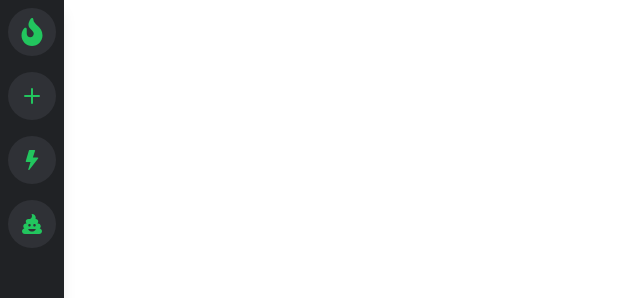
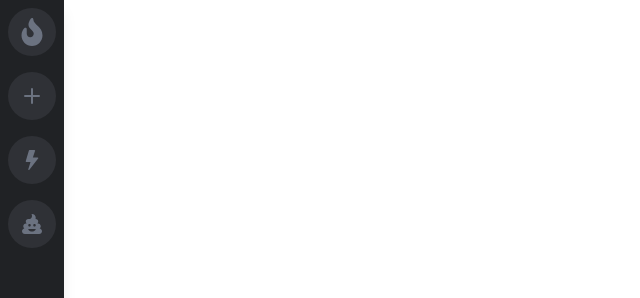
Before and after one commit to Matthew-Bowman/TailwindCSS-Tutorial, a React (Create React App) app in the folder tutorial/: page / in a window 1280 px wide. Shown: the top 298 px of the page, without its empty margins (0-640 px from the left). Built offline with nearby package versions, Linux system fonts and the light colour scheme.

Commit message:
Updated Sidebar

```diff
--- a/tutorial/src/SideBar.js
+++ b/tutorial/src/SideBar.js
@@ -1,5 +1,5 @@
-import {BsPlus, BsFillLightningFill, BsGearFill} from 'react-icons/bs'
-import {FaFill, FaPoo, FaFire} from 'react-icons/fa'
+import {BsPlus, BsFillLightningFill} from 'react-icons/bs'
+import {FaPoo, FaFire} from 'react-icons/fa'
 
 const SideBar = () => {
     return (
@@ -18,7 +18,7 @@ const SideBarIcon = ({icon, text = 'tooltip 💡'}) => (
     <div className="sidebar-icon group">
         {icon}
 
-        <span class="sidebar-tooltip group-hover:scale-100">
+        <span className="sidebar-tooltip group-hover:scale-100">
             {text}
         </span>
     </div>
--- a/tutorial/src/index.css
+++ b/tutorial/src/index.css
@@ -4,7 +4,16 @@
 
 @layer components {
     .sidebar-icon {
-        @apply relative flex items-center justify-center h-12 w-12 mt-2 mb-2 mx-auto bg-gray-800 text-green-500 hover:bg-green-600 hover:text-white rounded-3xl hover:rounded-xl transition-all duration-300 ease-linear cursor-pointer;
+        @apply
+        relative
+        flex items-center justify-center
+        h-12 w-12
+        mt-2 mb-2 mx-auto
+        bg-gray-800 text-gray-500
+        hover:bg-gray-700 hover:text-white rounded-3xl
+        hover:rounded-xl
+        transition-all duration-300 ease-linear
+        cursor-pointer;
     }
 
     .sidebar-tooltip {
```
